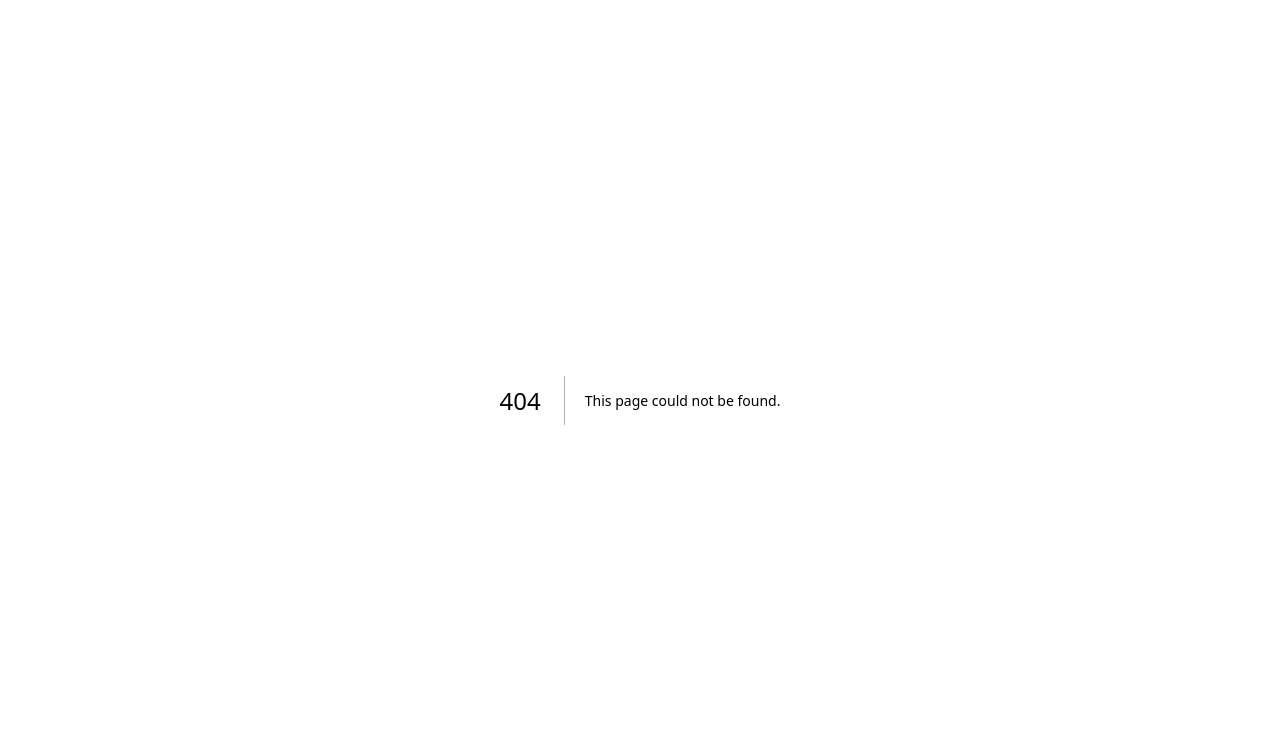
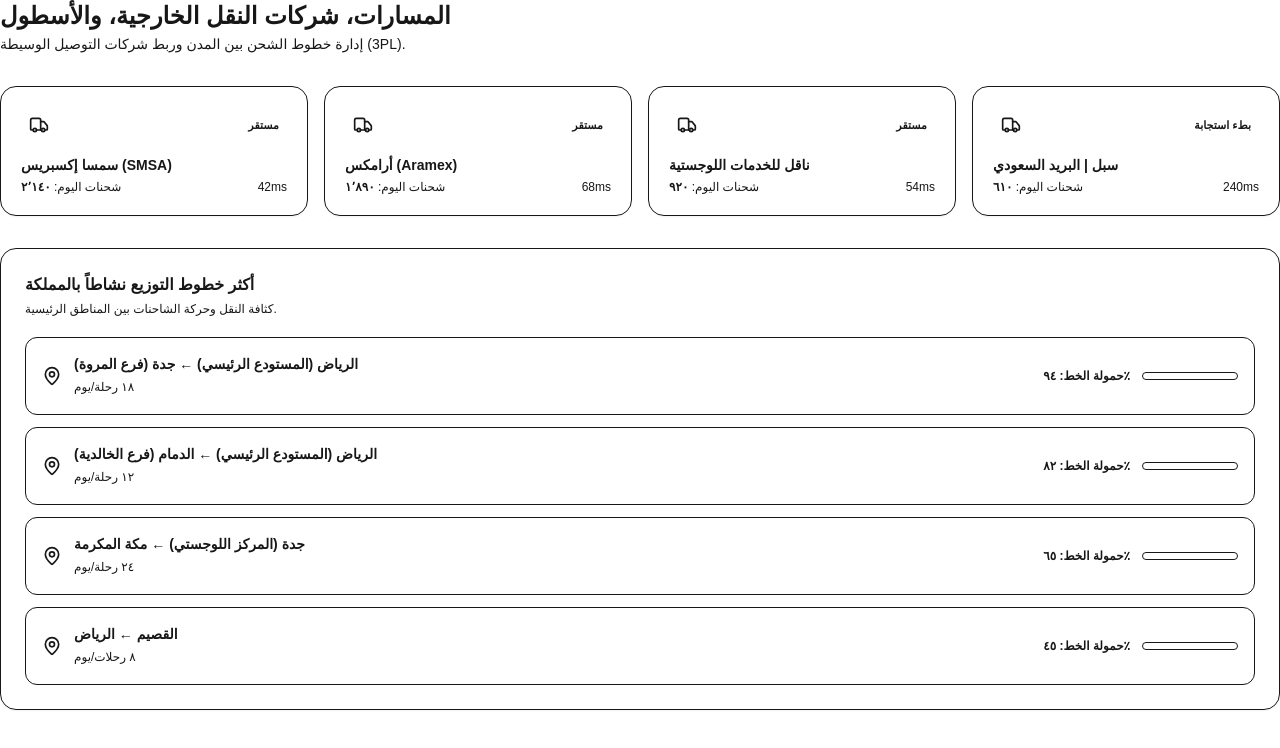
Before and after one commit to DevNexEssam/shahntak, a Next.js app: page /admin/routes in a window 1280 px wide. Before the commit this address had no page. Shown: the top 748 px of the page. Built offline with nearby package versions, Linux system fonts and the light colour scheme.

Commit message:
Create page.tsx

```diff
--- /dev/null
+++ b/app/admin/(pages)/routes/page.tsx
@@ -0,0 +1,89 @@
+import React from 'react';
+import {
+    LuRoute,
+    LuTruck,
+    LuLayers,
+    LuMapPin,
+    LuRadio,
+} from 'react-icons/lu';
+
+const carrierIntegrations = [
+    { name: 'سمسا إكسبريس (SMSA)', apiStatus: 'online', latency: '42ms', activeShipments: '٢٬١٤٠' },
+    { name: 'أرامكس (Aramex)', apiStatus: 'online', latency: '68ms', activeShipments: '١٬٨٩٠' },
+    { name: 'ناقل للخدمات اللوجستية', apiStatus: 'online', latency: '54ms', activeShipments: '٩٢٠' },
+    { name: 'سبل | البريد السعودي', apiStatus: 'degraded', latency: '240ms', activeShipments: '٦١٠' },
+];
+
+export default function RoutesPage() {
+    return (
+        <div className="space-y-8">
+
+            {/* Header */}
+            <div>
+                <h1 className="text-2xl font-extrabold text-heading">المسارات، شركات النقل الخارجية، والأسطول</h1>
+                <p className="text-sm text-body mt-0.5">إدارة خطوط الشحن بين المدن وربط شركات التوصيل الوسيطة (3PL).</p>
+            </div>
+
+            {/* 3PL Carriers Health */}
+            <div className="grid grid-cols-1 md:grid-cols-2 lg:grid-cols-4 gap-4">
+                {carrierIntegrations.map((carrier, idx) => (
+                    <div key={idx} className="bg-surface p-5 rounded-2xl border border-border shadow-xs">
+                        <div className="flex items-center justify-between mb-3">
+                            <span className="w-9 h-9 rounded-xl bg-accent-soft text-accent flex items-center justify-center">
+                                <LuTruck className="w-5 h-5" />
+                            </span>
+                            {carrier.apiStatus === 'online' ? (
+                                <span className="flex items-center gap-1 text-[11px] font-bold text-success bg-success-soft px-2 py-0.5 rounded-full">
+                                    <span className="w-1.5 h-1.5 rounded-full bg-success" /> مستقر
+                                </span>
+                            ) : (
+                                <span className="flex items-center gap-1 text-[11px] font-bold text-warning bg-warning-soft px-2 py-0.5 rounded-full">
+                                    بطء استجابة
+                                </span>
+                            )}
+                        </div>
+                        <h3 className="font-extrabold text-sm text-heading mb-1">{carrier.name}</h3>
+                        <div className="flex justify-between items-center text-xs text-body font-latin">
+                            <span>شحنات اليوم: <b className="text-heading">{carrier.activeShipments}</b></span>
+                            <span>{carrier.latency}</span>
+                        </div>
+                    </div>
+                ))}
+            </div>
+
+            {/* Main Hub Routes */}
+            <div className="bg-surface rounded-2xl border border-border p-6 shadow-xs">
+                <h2 className="text-base font-extrabold text-heading mb-1">أكثر خطوط التوزيع نشاطاً بالمملكة</h2>
+                <p className="text-xs text-body mb-5">كثافة النقل وحركة الشاحنات بين المناطق الرئيسية.</p>
+
+                <div className="space-y-3">
+                    {[
+                        { from: 'الرياض (المستودع الرئيسي)', to: 'جدة (فرع المروة)', load: '٩٤٪', trips: '١٨ رحلة/يوم' },
+                        { from: 'الرياض (المستودع الرئيسي)', to: 'الدمام (فرع الخالدية)', load: '٨٢٪', trips: '١٢ رحلة/يوم' },
+                        { from: 'جدة (المركز اللوجستي)', to: 'مكة المكرمة', load: '٦٥٪', trips: '٢٤ رحلة/يوم' },
+                        { from: 'القصيم', to: 'الرياض', load: '٤٥٪', trips: '٨ رحلات/يوم' },
+                    ].map((route, idx) => (
+                        <div key={idx} className="p-4 rounded-xl bg-surface-muted/60 border border-border flex flex-col sm:flex-row sm:items-center justify-between gap-3">
+                            <div className="flex items-center gap-3">
+                                <LuMapPin className="w-5 h-5 text-accent shrink-0" />
+                                <div>
+                                    <span className="font-extrabold text-sm text-heading block">
+                                        {route.from} ← {route.to}
+                                    </span>
+                                    <span className="text-xs text-body">{route.trips}</span>
+                                </div>
+                            </div>
+                            <div className="flex items-center gap-3">
+                                <span className="text-xs font-bold text-heading font-latin">حمولة الخط: {route.load}</span>
+                                <div className="w-24 bg-surface rounded-full h-2 overflow-hidden border border-border">
+                                    <div className="bg-accent h-full rounded-full" style={{ width: route.load.replace('٪', '%') }} />
+                                </div>
+                            </div>
+                        </div>
+                    ))}
+                </div>
+            </div>
+
+        </div>
+    );
+}
```
